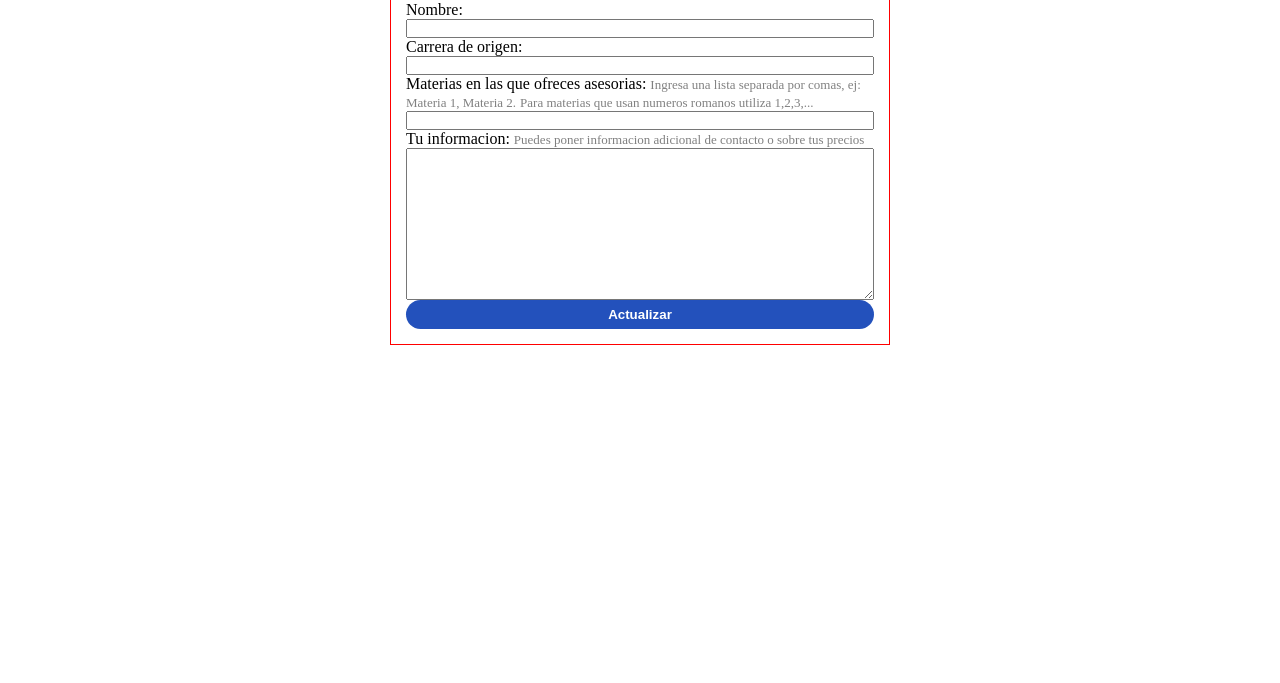
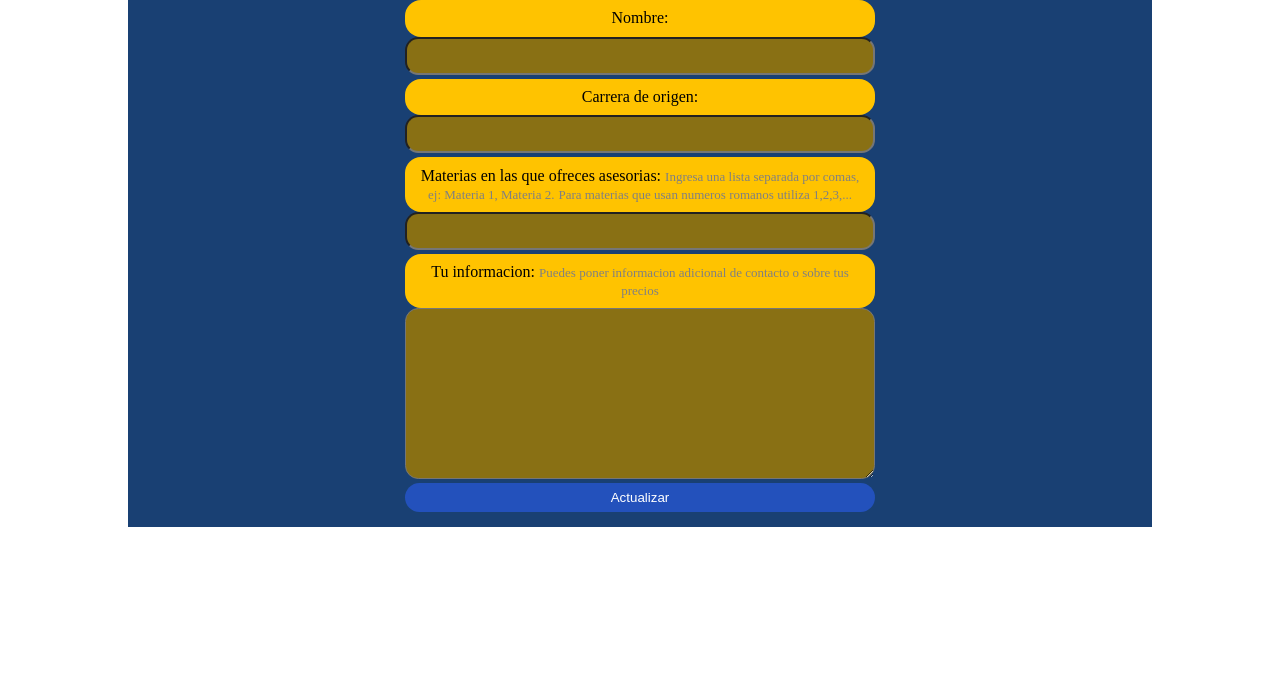
Before and after one commit to Juan13Ju/ProjectTenjin, a website: page views/perfil.html in a window 1280 px wide. Shown: the part 117-800 px from the top of the page. Drawn offline with nearby package versions, Linux system fonts and the light colour scheme; no server answers.

Commit message:
Estilo mi perfil

```diff
--- a/public/css/stylesMain.css
+++ b/public/css/stylesMain.css
@@ -192,19 +192,50 @@ Mi Perfil
 */
 
 .infoContainer{
+    background-color: #194073;
     display: flex;
     flex-direction: column;
     align-items: center;
     justify-content: center;
+    max-width: 80%;
+    margin: 0 auto;
     margin-top: 25px;
+}
+.infoContainer h2{
+    color: #F5F5F5;
 }
 .editInfoContainer{
     display: flex;
     flex-direction: column;
     max-width: 500px;
-    border: 1px solid red;
     padding: 15px;
 }
+.editInfoContainer label{
+    color: #000000;
+    background-color: #FFC300;
+    border-radius: 1em;
+    padding: 2%;
+}
+.editInfoContainer input{
+    color: #000000;
+    background-color: #897014;
+    border-radius: 1em;
+    padding: 2%;
+    margin-bottom: 0.25rem;
+}
+
+.editInfoContainer textarea{
+    color: #000000;
+    background-color: #897014;
+    border-radius: 1em;
+    padding: 2%;
+    margin-bottom: 0.25rem;
+}
+
+.editInfoContainer > * {
+    text-align: center;
+    font-weight: 300;
+  }
 
 span{
     color: gray;
```
